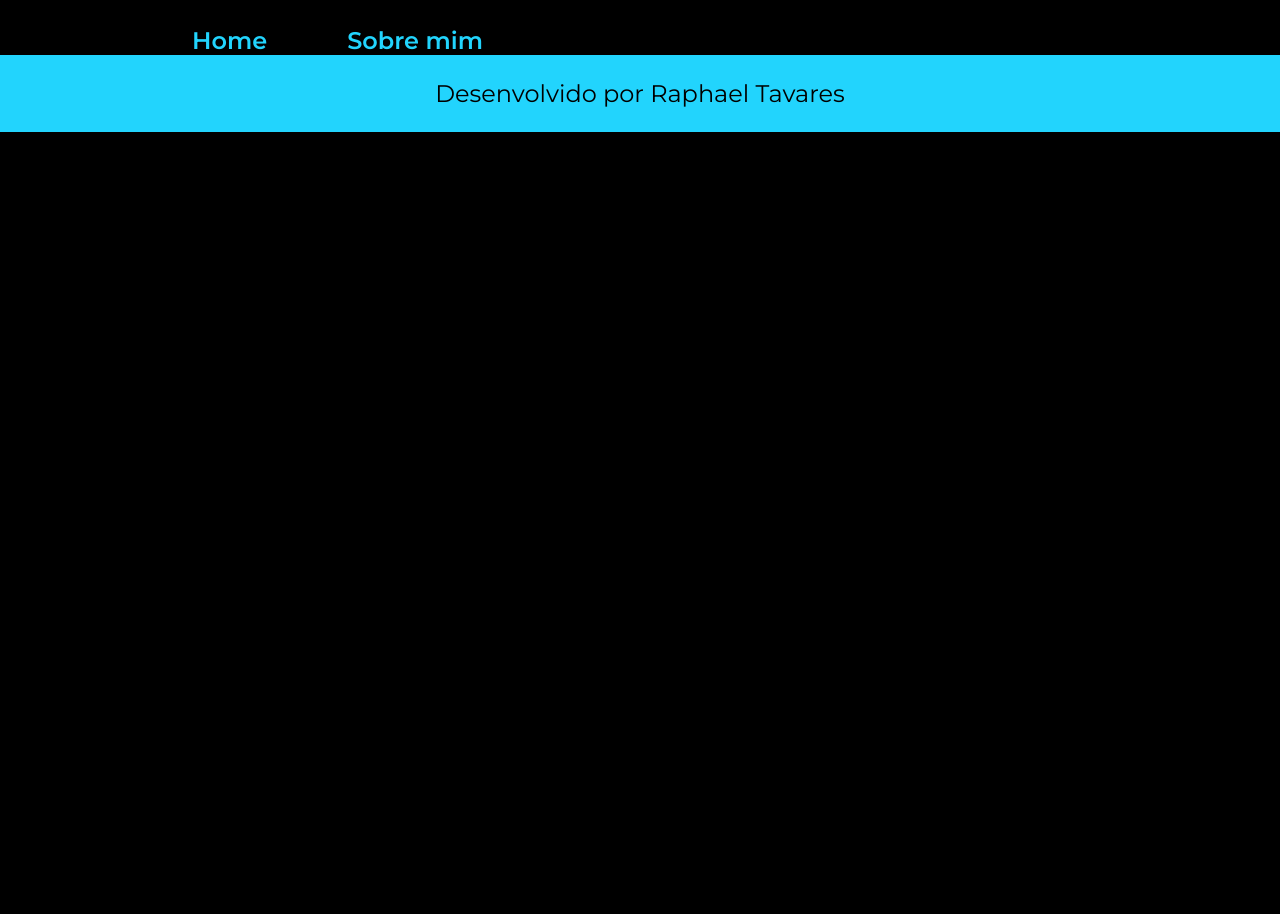
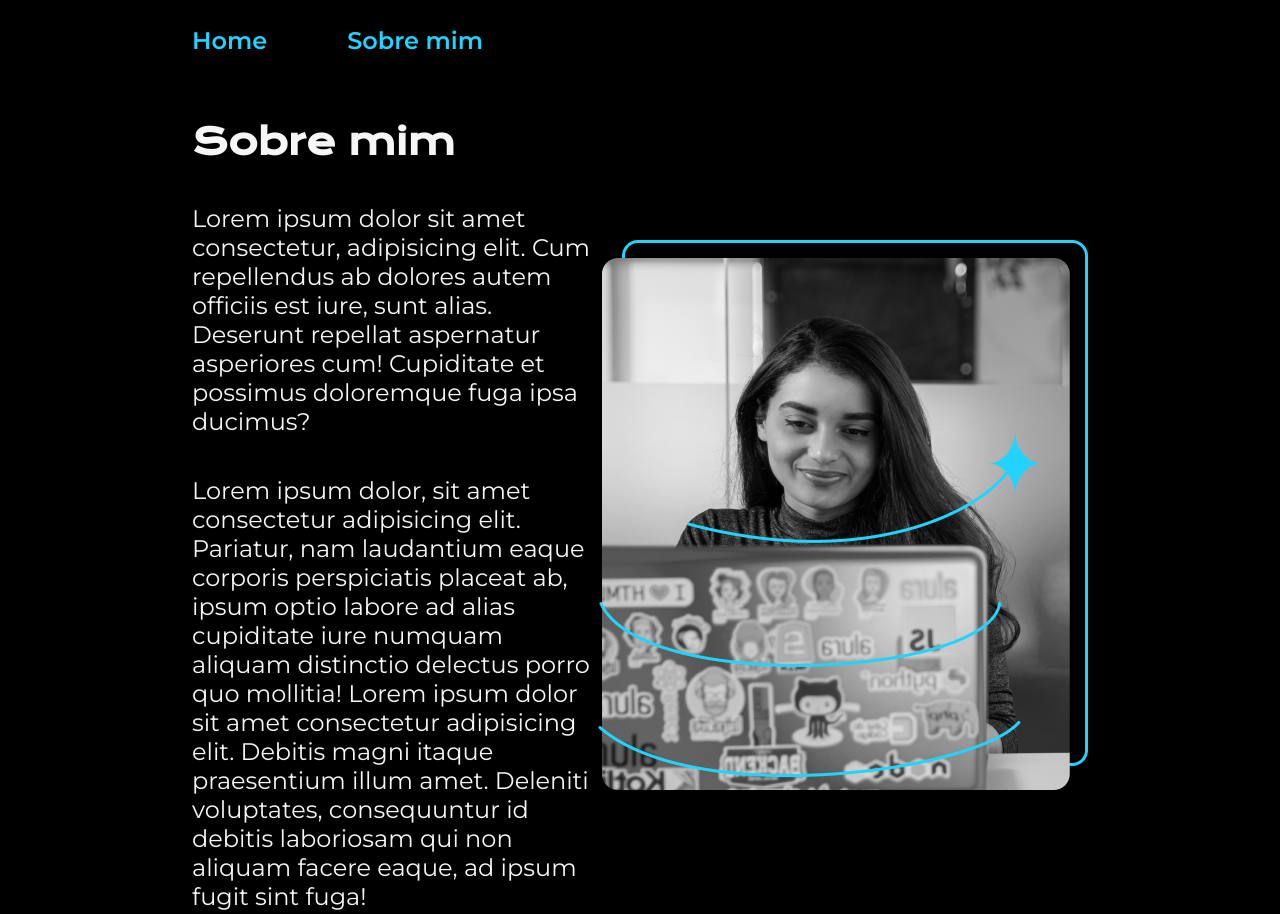
Before and after one commit to phaelstavares/OracleNextEducation, a plain HTML site: page HTML e CSS/about.html in a window 1280 px wide. Shown: the top 914 px of the page. Before the commit the page ends 800 px from the top, so only its background shows below. Drawn offline with nearby package versions, Linux system fonts and the light colour scheme.

Commit message:
página sobre mim

```diff
--- a/HTML e CSS/about.html
+++ b/HTML e CSS/about.html
@@ -14,8 +14,13 @@
         </nav>
     </header>
 
-    <main>
-
+    <main class="apresentacao">
+        <section class="apresentacao__conteudo">
+            <h1 class="apresentacao__conteudo__titulo">Sobre mim</h1>
+            <p class="apresentacao__conteudo__paragrafo">Lorem ipsum dolor sit amet consectetur, adipisicing elit. Cum repellendus ab dolores autem officiis est iure, sunt alias. Deserunt repellat aspernatur asperiores cum! Cupiditate et possimus doloremque fuga ipsa ducimus?</p>
+            <p class="apresentacao__conteudo__paragrafo">Lorem ipsum dolor, sit amet consectetur adipisicing elit. Pariatur, nam laudantium eaque corporis perspiciatis placeat ab, ipsum optio labore ad alias cupiditate iure numquam aliquam distinctio delectus porro quo mollitia! Lorem ipsum dolor sit amet consectetur adipisicing elit. Debitis magni itaque praesentium illum amet. Deleniti voluptates, consequuntur id debitis laboriosam qui non aliquam facere eaque, ad ipsum fugit sint fuga!</p>
+        </section>
+        <img src="./img/imagem.png" alt="Foto da Joana Santos programando">
     </main>
 
     <footer class="rodape">
```
